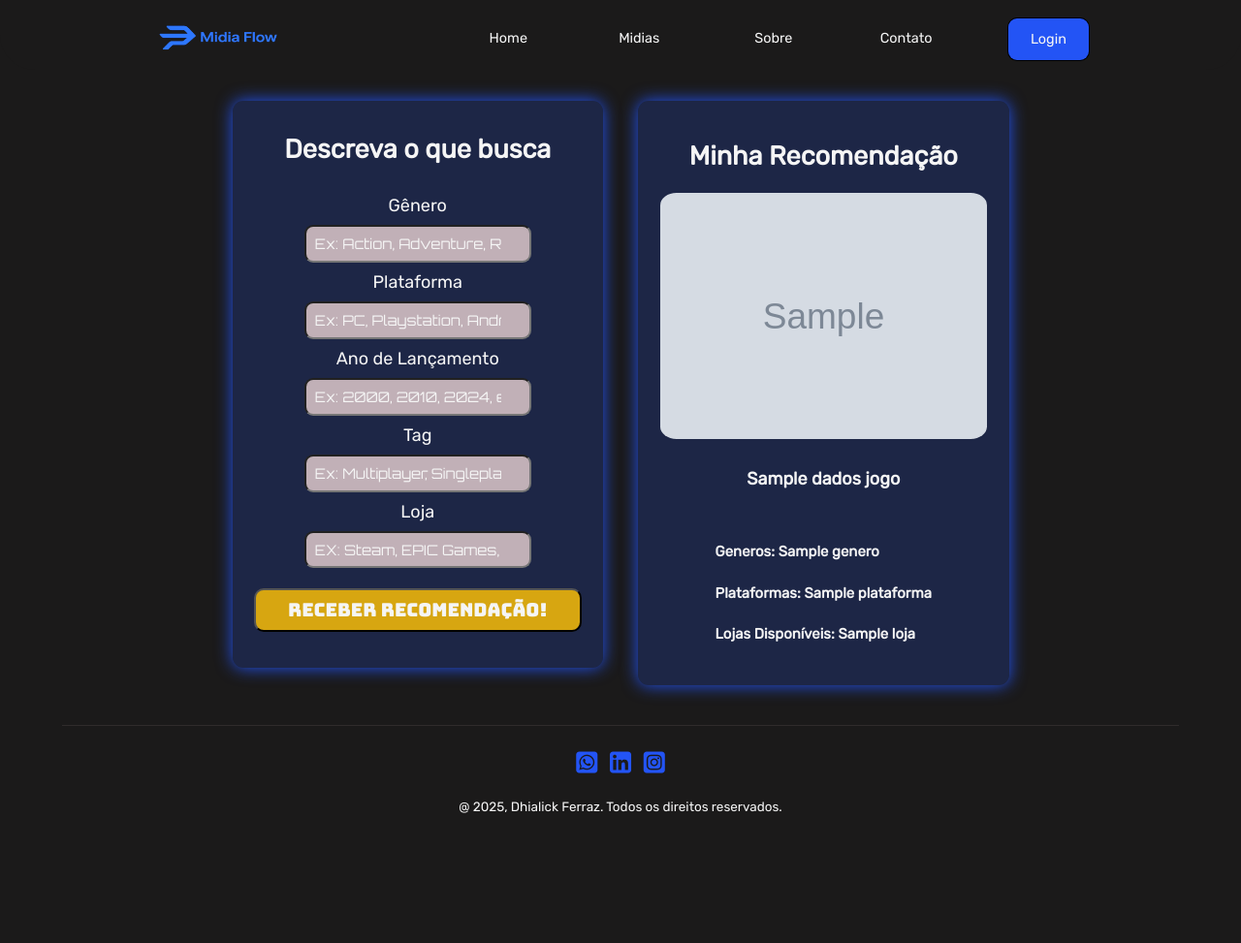
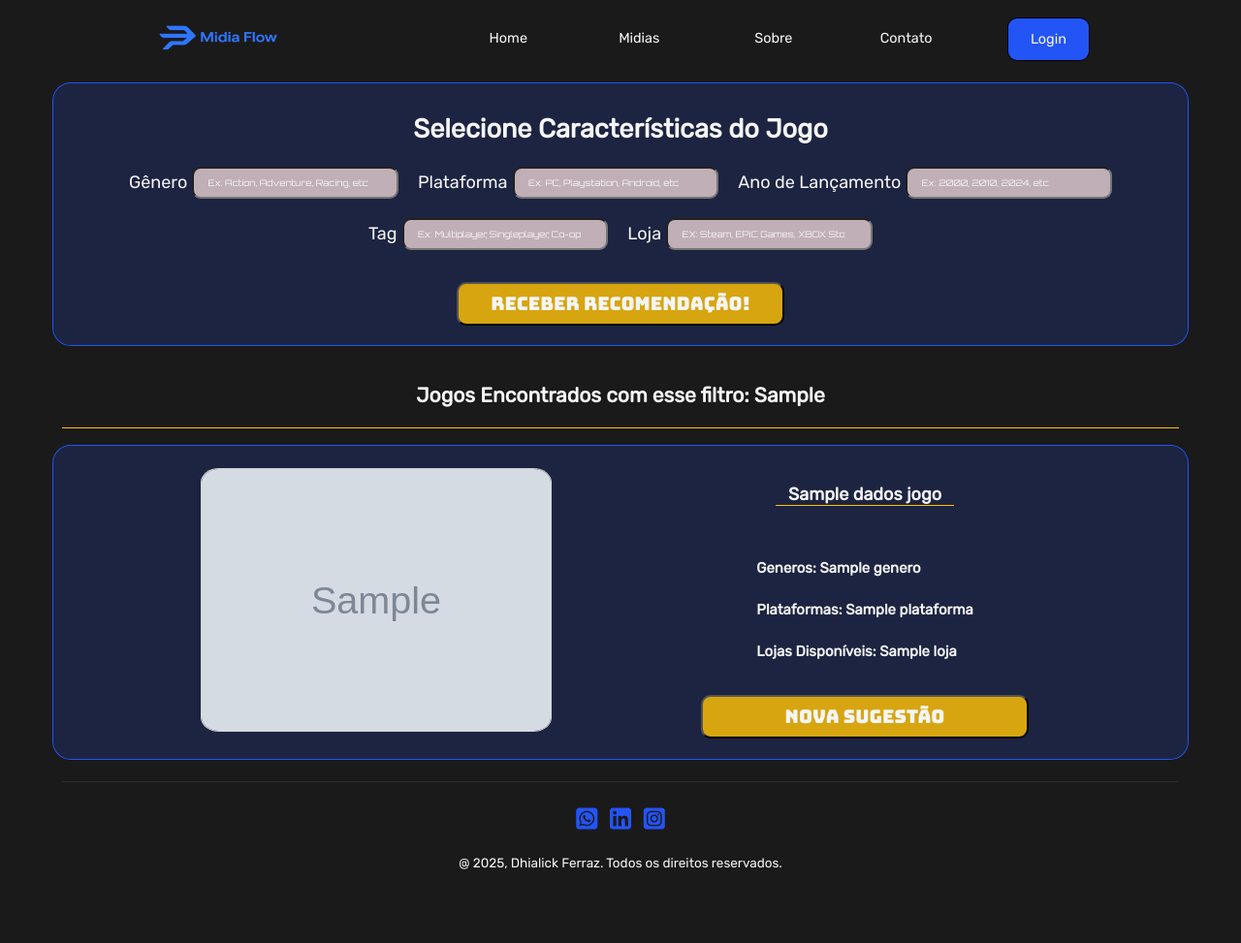
Before and after one commit to Dhialick/JogaAI, a Python web app: template templates/recomendar_jogo.html in a window 1280 px wide. Shown: the whole page at 97% size. Before the commit the page ends 839 px from the top, so only its background shows below. Run offline with Jinja, Linux system fonts and the light colour scheme; the template is opened without the code that fills it: most values are stand-ins (such as "Sample title", 1, 10 or a date in 2020); grey boxes marked "Sample" are stand-in pictures; some libraries are stand-ins or nearby versions.

Commit message:
atualizacao de css e busca de jogo

```diff
--- a/static/css/styleJogos.css
+++ b/static/css/styleJogos.css
@@ -170,67 +170,48 @@ main {
 }
 
 .container {
-    display: grid;
-    grid-template-columns: repeat(4, 1fr);
-    grid-template-rows: auto auto auto auto;
-    margin: 0;
+    display: flex;
+    flex-direction: column;
+    align-items: center;
+    gap: 1rem;
 }
 
 #formulario {
-    grid-column: 1 / 3;
-    margin: 0.625rem;
-    max-height: 31.25rem;
-    margin: 1rem;
-    box-shadow: 0px 0px 0.938rem var(--main);
-    background-color: #2354f533;
-    padding: 0.625rem;
-    border-radius: 0.625rem;
+    display: flex;
+    justify-content: center;
+    align-items: center;
+    flex-direction: column;
+    background-color: #2354f52c;
+    padding: 0.5rem;
+    border-radius: 1rem;
+    box-shadow: 0 0 0 1px #2354f5;
+    width: 100%;
 }
 
-#resultado {
-    grid-column: 3 / -1;
+form {
     display: flex;
+    flex-direction: row;
+    align-items: center;
     justify-content: center;
-    flex-direction: column;
-    align-items: center;
-    margin: 1rem;
-    max-height: 31.25rem;
-    box-shadow: 0px 0px 0.938rem var(--main);
-    background-color: #2354f533;
-    padding: 1.125rem;
-    border-radius: 0.625rem;
+    gap: 20px;
+    flex-wrap: wrap;
 }
 
-#resultado img {
-    max-height: 21.875rem;
-    max-width: 18.75rem;
-    object-fit: contain;
-    border-radius: 5%;
-}
-
-#nome_recomendado {
-    font-size: 1rem;
-}
-
-.dados_recomendado {
-    justify-content: left;
-}
-
-#formulario form {
+.campo {
     display: flex;
-    flex-direction: column;
+    flex-direction: row;
+    gap: 5px;
     align-items: center;
-    gap: 0.5rem;
 }
 
 #formulario form input {
     background-color: #f1d9d9c5;
     border-radius: 0.5rem;
     font-family: "Orbitron";
-    max-width: 21rem;
-    padding: 0.5rem;
-    font-size: 0.813rem;
-    height: 0.938rem;
+    width: 10rem;
+    padding: 0.8rem;
+    font-size: 0.5rem;
+    height: 0.01rem;
     color: var(--background);
 }
 
@@ -253,6 +234,50 @@ button {
 button:hover {
     cursor: pointer;
     transform: scale(1.02);
+}
+
+#dados_de_busca {
+    border-bottom: 1px solid var(--icons);
+    width: 100%;
+    text-align: center;
+}
+
+#resultado {
+    background-color: #2354f52c;
+    border-radius: 1rem;
+    width: 100%;
+    display: flex;
+    align-items: center;
+    justify-content: space-evenly;
+    padding: 0.5rem;
+    box-shadow: 0 0 0 1px #2354f5;
+
+}
+
+#resultado img {
+    height: 18rem;
+    width: auto;
+    max-height: 15rem;
+    max-width: auto;
+    object-fit: cover;
+    border-radius: 5%;
+    box-shadow: 0 0 0 1px lightgray;
+}
+
+#nome_recomendado {
+    font-size: 1rem;
+    border-bottom: 1px solid var(--icons);
+    text-align: center;
+}
+
+.dados_recomendado {
+    justify-content: left;
+}
+
+.game_data {
+    display: flex;
+    flex-direction: column;
+    align-items: center;
 }
 
 /*
--- a/templates/recomendar_jogo.html
+++ b/templates/recomendar_jogo.html
@@ -3,8 +3,10 @@
         <main>
             <div class="container">
                 <section id="formulario">
-                    <form action="/jogos" method="POST">
-                        <h2>Descreva o que busca</h2>
+                    <h2>Selecione Características do Jogo</h2>
+                    <form id="form_jogos" action="/jogos" method="POST">
+
+                        <div class="campo">
                             <label for="genre-input">Gênero</label>
                             <input type="text" id="genre-input" name="genre" list="genre-list" placeholder="Ex: Action, Adventure, Racing, etc">
                             <datalist id="genre-list">
@@ -12,8 +14,9 @@
                                 <option value="{{ genero }}"></option>
                             {% endfor %}
                             </datalist>
+                        </div>
 
-
+                        <div class="campo">
                             <label for="platform-input">Plataforma</label>
                             <input type="text" id="platform-input" name="platform" list="platform-list" placeholder="Ex: PC, Playstation, Android, etc">
                             <datalist id="platform-list">
@@ -21,7 +24,9 @@
                                 <option value="{{ plataforma }}"></option>
                                 {% endfor %}
                             </datalist>
+                        </div>
 
+                        <div class="campo">
                             <label for="year-input">Ano de Lançamento</label>
                             <input type="text" id="year-input" name="year" list="year-list" placeholder="Ex: 2000, 2010, 2024, etc">
                             <datalist id="year-list">
@@ -29,7 +34,9 @@
                                     <option value="{{ year }}"></option>
                                 {% endfor %}
                             </datalist>
+                        </div>
 
+                        <div class="campo">
                             <label for="tags-input">Tag</label>
                             <input type="text" id="tags-input" name="tag" list="tags-list" placeholder="Ex: Multiplayer, Singleplayer, Co-op, etc">
                             <datalist id="tags-list">
@@ -37,7 +44,9 @@
                                     <option value="{{ tag }}"></option>
                                 {% endfor %}
                             </datalist>
+                        </div>
 
+                        <div class="campo">
                             <label for="store-input">Loja</label>
                             <input type="text" id="store-input" name="store" list="store-list" placeholder="EX: Steam, EPIC Games, XBOX Store, etc">
                             <datalist id="store-list">
@@ -45,10 +54,16 @@
                                     <option value="{{ loja }}"></option>
                                 {% endfor %}
                             </datalist>
+                        </div>
+                    </form>
+                    <br>
+                    <button type="submit" form="form_jogos">Receber Recomendação!</button>
+                </section>
 
-                        <button type="submit">Receber Recomendação!</button>
-                    </form>
+                <section id="dados_de_busca">
+                    <h3>Jogos Encontrados com esse filtro: {{qtd_filtrados}}</h3>
                 </section>
+
                 <section id="resultado">
                     {% if erro and buscou%}
                         <p class="mensagem_erro">{{erro}}</p>
@@ -58,10 +73,12 @@
                         <img src="{{url_for('static', filename='img/placeholder.png')}}" title="resultado">
                     {% else %}
 
-                    <h2>Minha Recomendação</h2>
+                    <div class="game_cover">
+                        <img id="game_cover" src="{{ dados_jogo.background_image}}" alt="capa" title="capa"/>
+                    </div>
 
-                    <img id="game_cover" src="{{ dados_jogo.background_image}}" alt="capa" title="capa"/>
-                    <h5 id="nome_recomendado">{{ dados_jogo.titulo }}</h5>
+                    <div class="game_data">
+                        <h5 id="nome_recomendado">&nbsp&nbsp&nbsp{{ dados_jogo.titulo }}&nbsp&nbsp&nbsp</h5>
                         <div id="recomendados">
                             {% if dados_jogo.generos %}
                                 <h5 class="dados_recomendado">Generos: {{ dados_jogo.generos | join(', ') }}</h5>
@@ -74,6 +91,8 @@
                             {% if dados_jogo.loja %}
                                 <h5 class="dados_recomendado">Lojas Disponíveis: {{ dados_jogo.loja | join(', ') }}</h5>
                             {% endif %}
+                        </div>
+                        <button>Nova Sugestão</button>
                     </div>
                     {% endif %}
                 </section>
```
Also changed, not shown: app/models.py (+11 -0 lines), app/routes.py (+9 -4 lines), app/utils.py (+6 -2 lines), templates/recomendar_filme.html (+17 -3 lines). Lines whose indentation alone changed are shown as unchanged.
